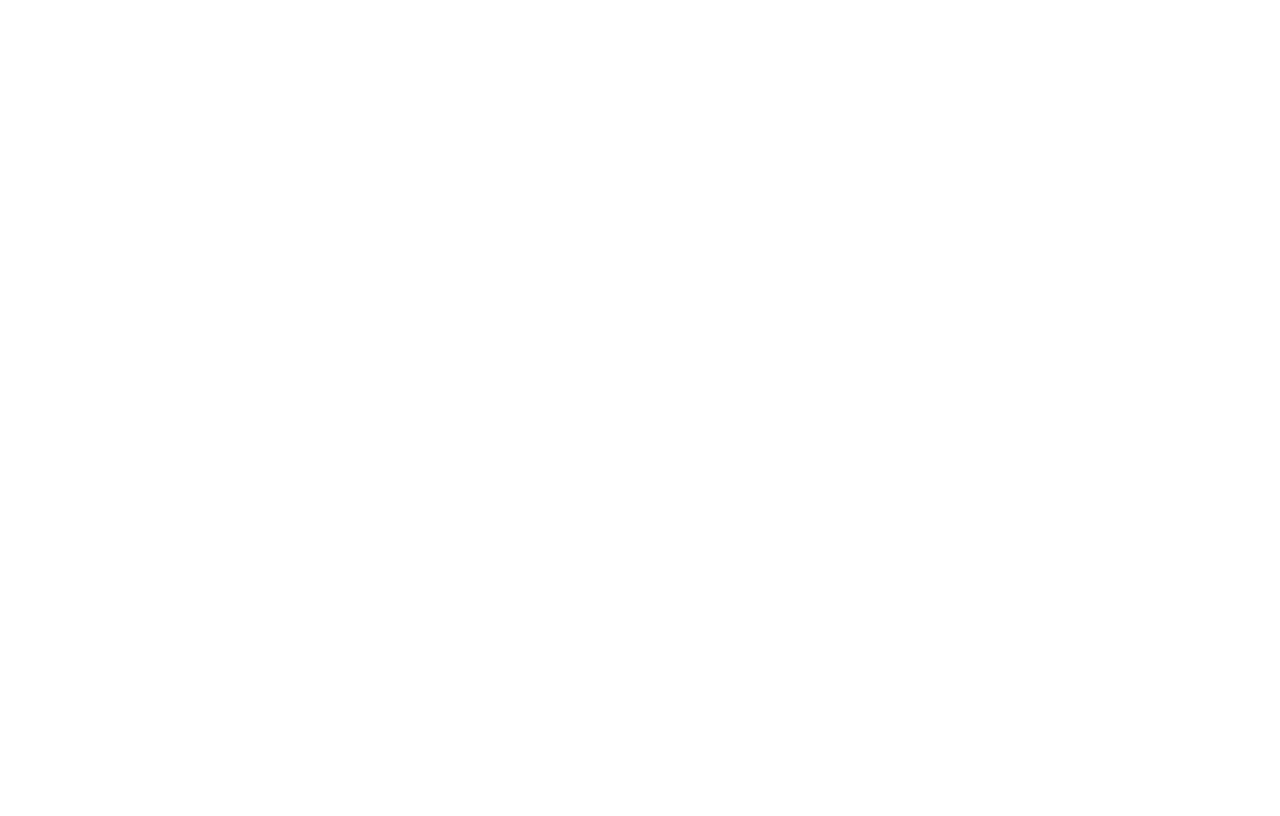
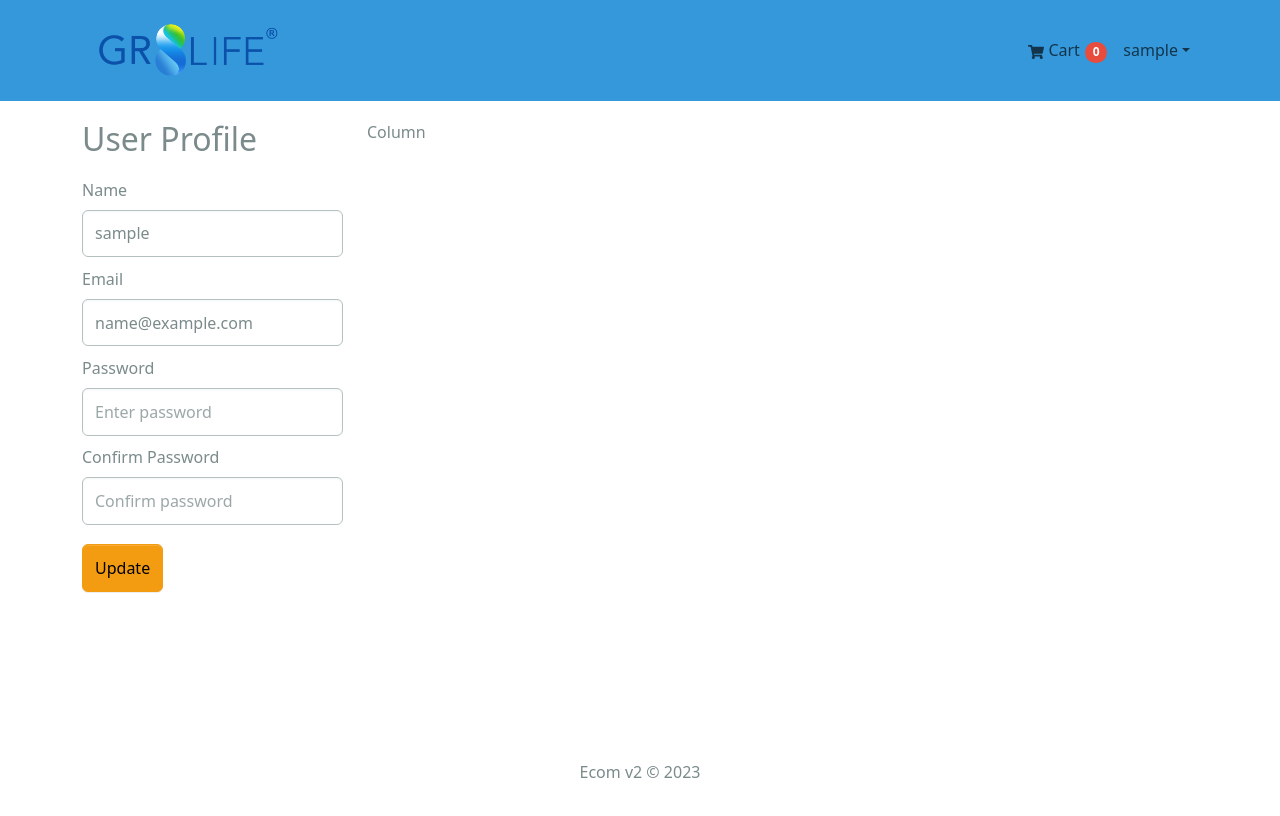
Before and after one commit to r4sy4n/ecommerce-app, a React (Vite) app in the folder client/: page /profile in a window 1280 px wide. Before the commit this address had no page. Shown: the top 816 px of the page. Built offline with nearby package versions, Linux system fonts and the light colour scheme; sample sign-in values are in the browser's storage.

Commit message:
Feat: added Profile screen

```diff
--- a/client/src/App.jsx
+++ b/client/src/App.jsx
@@ -17,6 +17,7 @@
 import PaymentScreen from './pages/PaymentScreen';
 import PlaceOrderScreen from './pages/PlaceOrderScreen';
 import OrderScreen from './pages/OrderScreen';
+import ProfileScreen from './pages/ProfileScreen';
 
 const App = () => {
   return (
@@ -34,6 +35,7 @@
               <Route path='/payment' element={<PaymentScreen />} />
               <Route path='/placeorder' element={<PlaceOrderScreen />} />
               <Route path='/orders/:id' element={<OrderScreen />} />
+              <Route path='/profile' element={<ProfileScreen />} />
             </Route>
           </Route>
         </Routes>
--- a/client/src/pages/OrderScreen.jsx
+++ b/client/src/pages/OrderScreen.jsx
@@ -5,6 +5,7 @@
 import Message from '../components/Message';
 import Loading from '../components/Loading';
 import axios from 'axios';
+import { toast } from 'react-toastify';
 
 const OrderScreen = () => {
     const { id } = useParams();
@@ -96,6 +97,7 @@
                     setIsLoading(false)
                     if (response.data.data.attributes.payment_intent.attributes.status === 'succeeded') {
                         clearInterval(intervalId);
+                        toast.success('Payment Successful')
                     }
                 }).catch(error => {
                     console.log(error.response)
--- /dev/null
+++ b/client/src/pages/ProfileScreen.jsx
@@ -0,0 +1,106 @@
+import { useState, useEffect, useContext } from 'react';
+import { Table, Form, Button, Row, Col } from 'react-bootstrap';
+import { LinkContainer } from 'react-router-bootstrap';
+import { CartContext } from '../context/CartContext';
+import { UserContext } from '../context/UserContext';
+import { toast } from 'react-toastify';
+import Message from '../components/Message';
+import Loading from '../components/Loading';
+import axios from 'axios';
+
+const ProfileScreen = () => {
+    const [username, setUserName] = useState('');
+    const [email, setEmail] =useState('');
+    const [password, setPassword] =useState('');
+    const [confirmPassword, setConfirmPassword] =useState('');
+    const [isLoading, setIsLoading] = useState(true);
+
+    const { userInfo, setUserInfo } = useContext(UserContext);
+
+    useEffect(() => {
+        if(userInfo){
+            setUserName(userInfo.username)
+            setEmail(userInfo.email)
+            setIsLoading(false)
+        }
+    },[userInfo])
+
+    const submitHandler = (e) => {
+        e.preventDefault();
+        if(password !== confirmPassword){
+            toast.error('Password do not match')
+        }else{
+            axios.put(`${import.meta.env.VITE_API_URL}/api/v1/users/profile`, {username, email, password}, {withCredentials: true}).then(response => {
+                console.log(response)
+                // Update the userInfo state with new username and email
+                setUserInfo(prevUserInfo => ({
+                    ...prevUserInfo,
+                    username,
+                    email
+                }));
+                 // Show a success message
+                toast.success('Profile updated successfully');
+            }).catch(error => {
+                console.log(error)
+            })
+        }
+    }
+
+  return (
+    <Row>
+        <Col md={3}>
+            <h2>User Profile</h2>
+
+            <Form onSubmit={submitHandler}>
+                <Form.Group controlId='name' className='my-2'>
+                    <Form.Label>Name</Form.Label>
+                    <Form.Control
+                        type='name'
+                        placeholder='Enter name'
+                        value={username}
+                        onChange={(e) => setUserName(e.target.value)}
+                    ></Form.Control>
+                </Form.Group>
+
+                <Form.Group controlId='email' className='my-2'>
+                    <Form.Label>Email</Form.Label>
+                    <Form.Control
+                        type='email'
+                        placeholder='Enter email'
+                        value={email}
+                        onChange={(e) => setEmail(e.target.value)}
+                    ></Form.Control>
+                </Form.Group>
+
+                <Form.Group controlId='password' className='my-2'>
+                    <Form.Label>Password</Form.Label>
+                    <Form.Control
+                        type='password'
+                        placeholder='Enter password'
+                        value={password}
+                        onChange={(e) => setPassword(e.target.value)}
+                    ></Form.Control>
+                </Form.Group>
+
+                <Form.Group controlId='confirmPassword' className='my-2'>
+                    <Form.Label>Confirm Password</Form.Label>
+                    <Form.Control
+                        type='password'
+                        placeholder='Confirm password'
+                        value={confirmPassword}
+                        onChange={(e) => setConfirmPassword(e.target.value)}
+                    ></Form.Control>
+                </Form.Group>
+
+                <Button type='submit' variant='warning' className='my-2'>
+                    Update
+                </Button>
+                {isLoading && <Loading />}
+            </Form>
+        </Col>
+        <Col md={9}>Column</Col>
+    </Row>
+  )
+}
+
+export default ProfileScreen;
```
Also changed, not shown: 1 other file (tests, documents, lock files or other folders).
